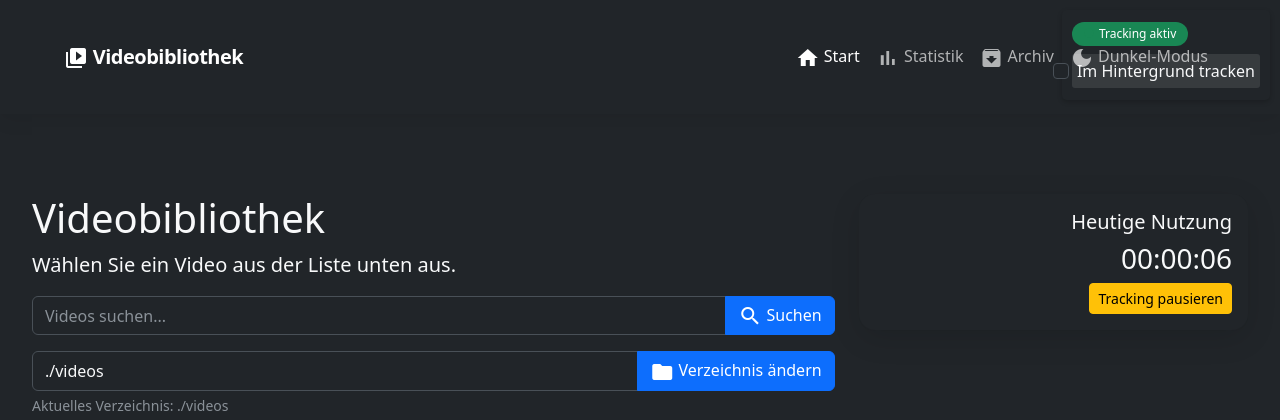
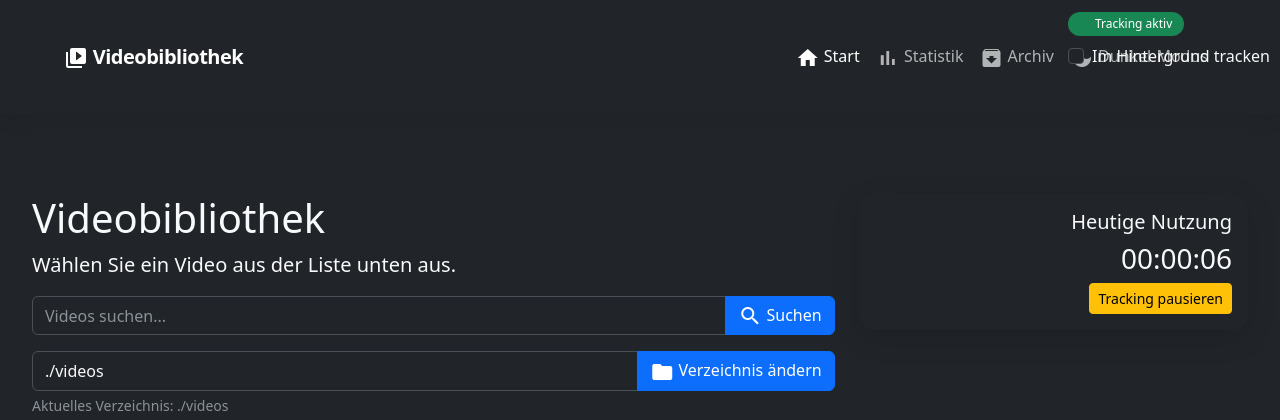
Before and after one commit to XiuhengWu/VideoTimeTracker, a Flask app: page / in a window 1280 px wide. Shown: the top 420 px of the page. Run offline with Flask 3, Linux system fonts and the light colour scheme; some libraries are stand-ins or nearby versions.

Commit message:
Restored to '8293f07dddd80689d1e5665f5dd35648af14f5fa'
Replit-Restored-To: 8293f07dddd80689d1e5665f5dd35648af14f5fa

```diff
--- a/static/css/custom.css
+++ b/static/css/custom.css
@@ -282,21 +282,6 @@
     top: 10px;
     right: 10px;
     z-index: 1000;
-    background: var(--bg-card);
-    padding: 10px;
-    border-radius: 5px;
-    box-shadow: 0 2px 5px rgba(0,0,0,0.2);
-}
-
-#tracking-indicator .form-check {
-    margin-top: 8px;
-    padding: 5px;
-    background: rgba(255,255,255,0.1);
-    border-radius: 3px;
-}
-
-#tracking-indicator .form-check-input {
-    margin-right: 8px;
 }
 
 /* Usage tracking dot */
```
